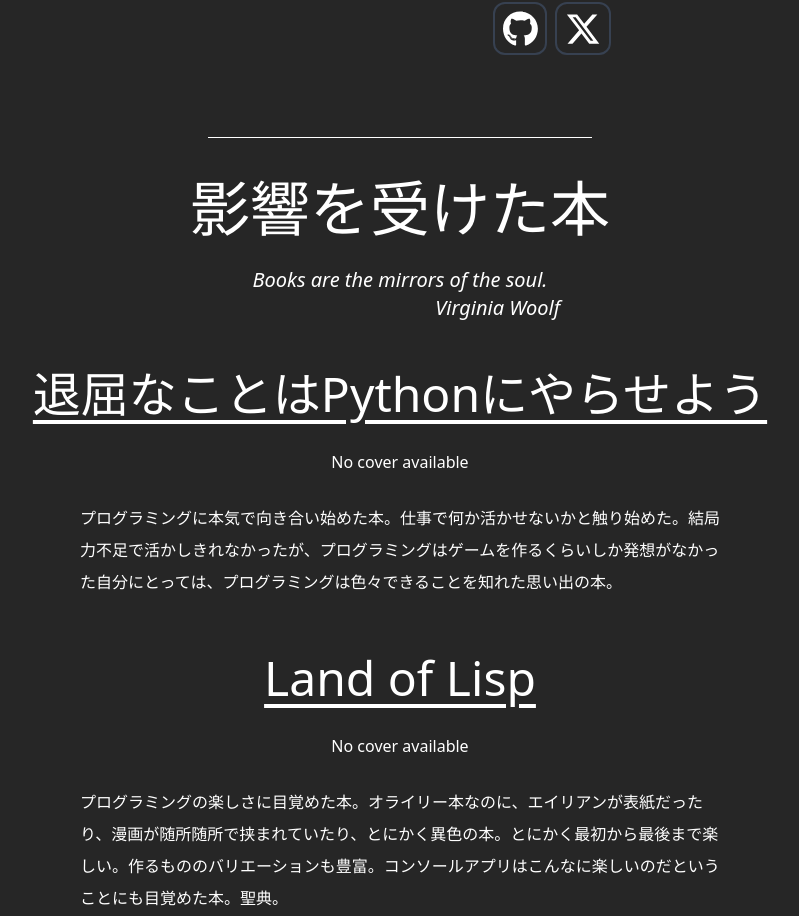
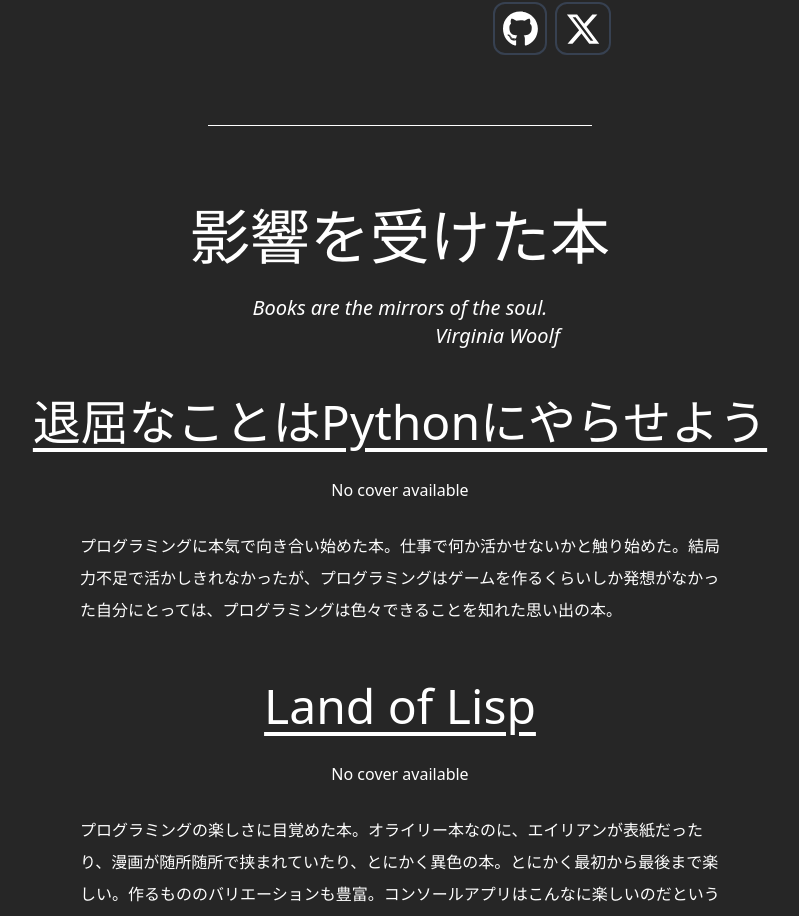
Before and after one commit to kip2/my-website, a React (Vite) app: page / in a window 1280 px wide. Shown: the part 860-1776 px from the top of the page, without its empty margins (240-1039 px from the left). Built offline with nearby package versions, Linux system fonts and the light colour scheme; no server answers.

Commit message:
Adjust layout of TopBooks

```diff
--- a/src/Components/Page/Top/TopBooks.tsx
+++ b/src/Components/Page/Top/TopBooks.tsx
@@ -4,7 +4,7 @@ import booksData from "../../../../public/json/BookData.json"
 function TopBooks() {
     return (
         <>
-            <div className="border-t border-white my-10 w-96 mx-auto"></div>
+            <div className="border-t border-white mb-20 mt-7 w-96 mx-auto"></div>
             <h1 className=" text-6xl mx-auto w-fit mb-7 max-md:text-4xl">
                 影響を受けた本
             </h1>
```
